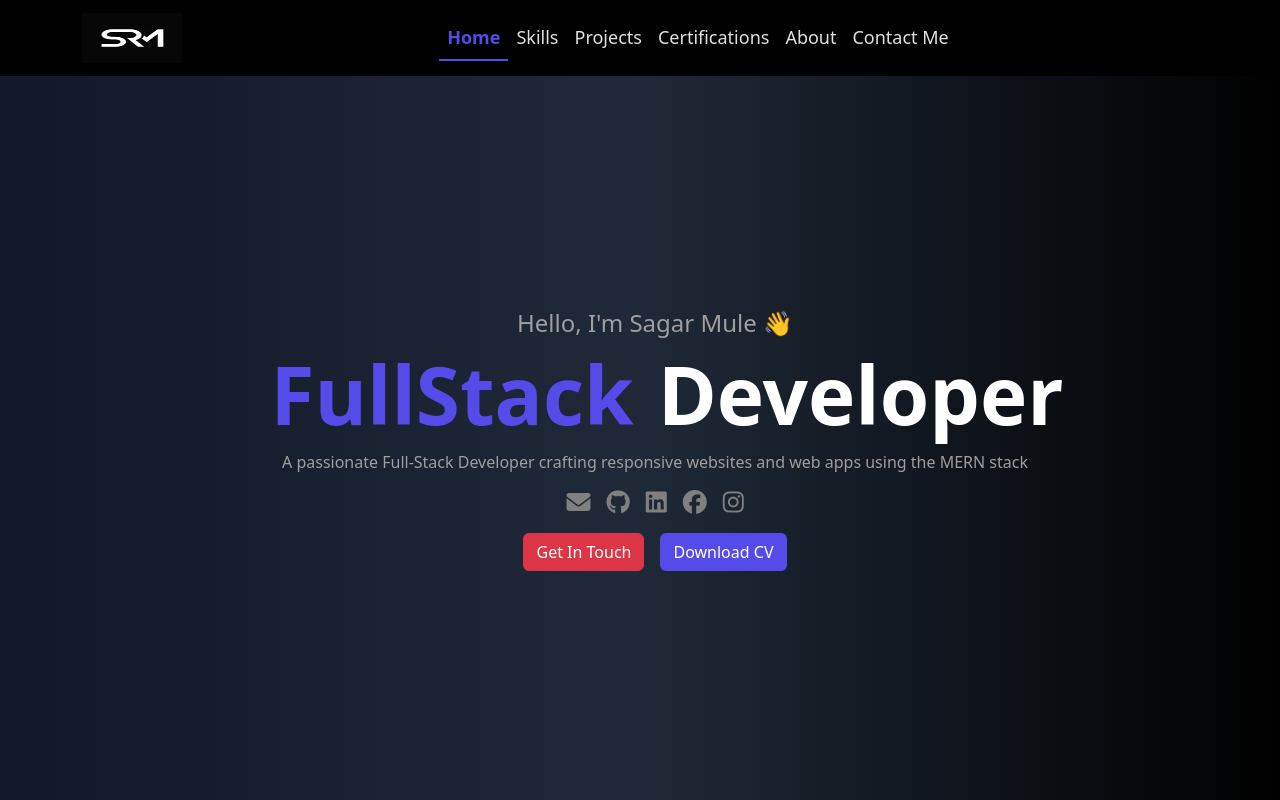
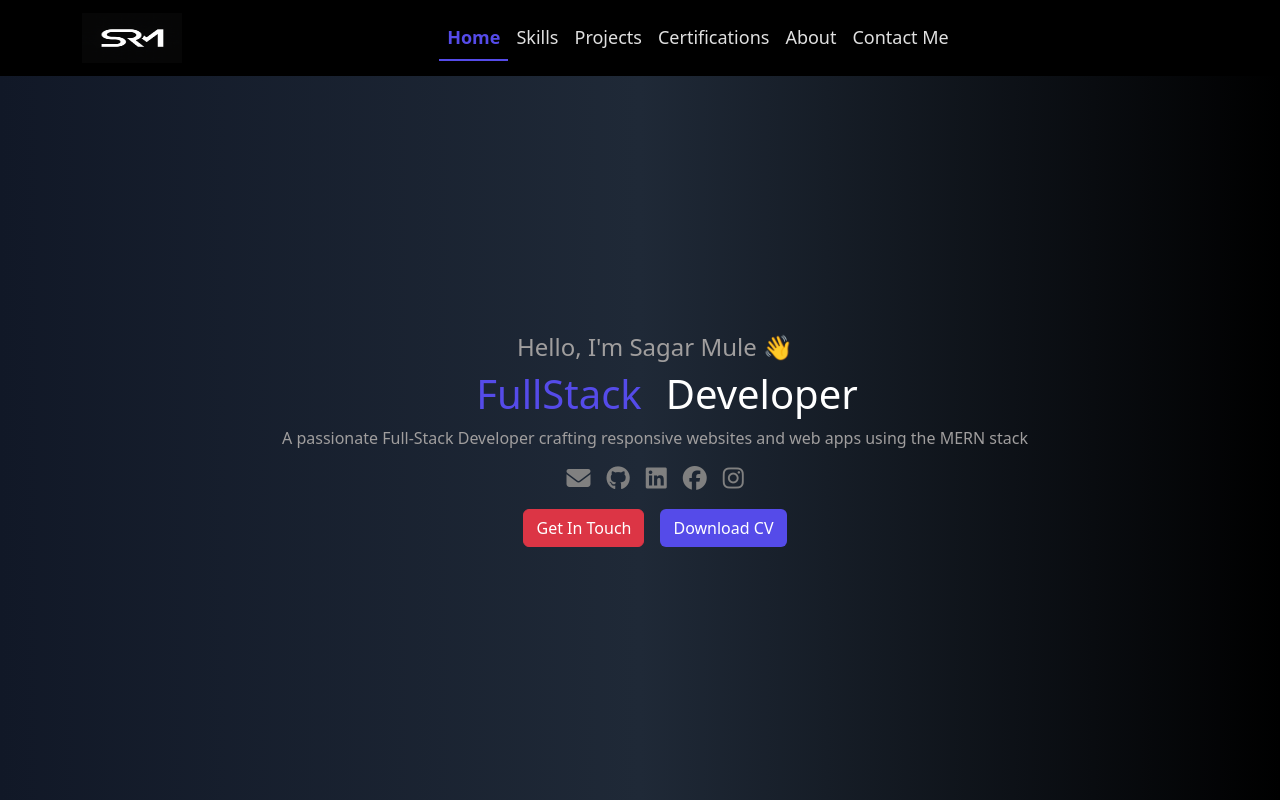
Before and after one commit to SagarMule268/myportfolio, a React (Vite) app: page / in a window 1280 px wide. Shown: the top 800 px of the page. Built offline with nearby package versions, Linux system fonts and the light colour scheme.

Commit message:
initial comment

```diff
--- a/src/components/Hero.jsx
+++ b/src/components/Hero.jsx
@@ -3,11 +3,11 @@ import cv from '/certificates/SAGARMULE_resume.pdf'
 import { Link } from 'react-scroll'
 const Hero = () => {
     return (
-        <section className='hero d-flex flex-column justify-content-center ' id='home' >
+        <section className='hero  d-flex flex-column justify-content-center  ' id='home' >
 
                 <div className="col-12 text-center intro ">
                     <h4>Hello, I'm Sagar Mule 👋</h4>
-                    <h1><span className='text-purple mx-4'>FullStack</span>
+                    <h1 className='font-black text-6xl  text-white'><span className='text-purple mx-4'>FullStack</span>
                         Developer</h1>
                     <p>A passionate Full-Stack Developer crafting responsive websites and web apps using the MERN stack</p>
 
--- a/src/index.css
+++ b/src/index.css
@@ -75,11 +75,10 @@ padding-left: 30px;}
   color: rgb(160, 158, 158);
 }
 
-.intro h1{
- font-size: 5rem;
+/* .intro h1{
  font-weight: bold;
  color: white;
-}
+} */
 
 /* skills section start */
 .skills{
```
